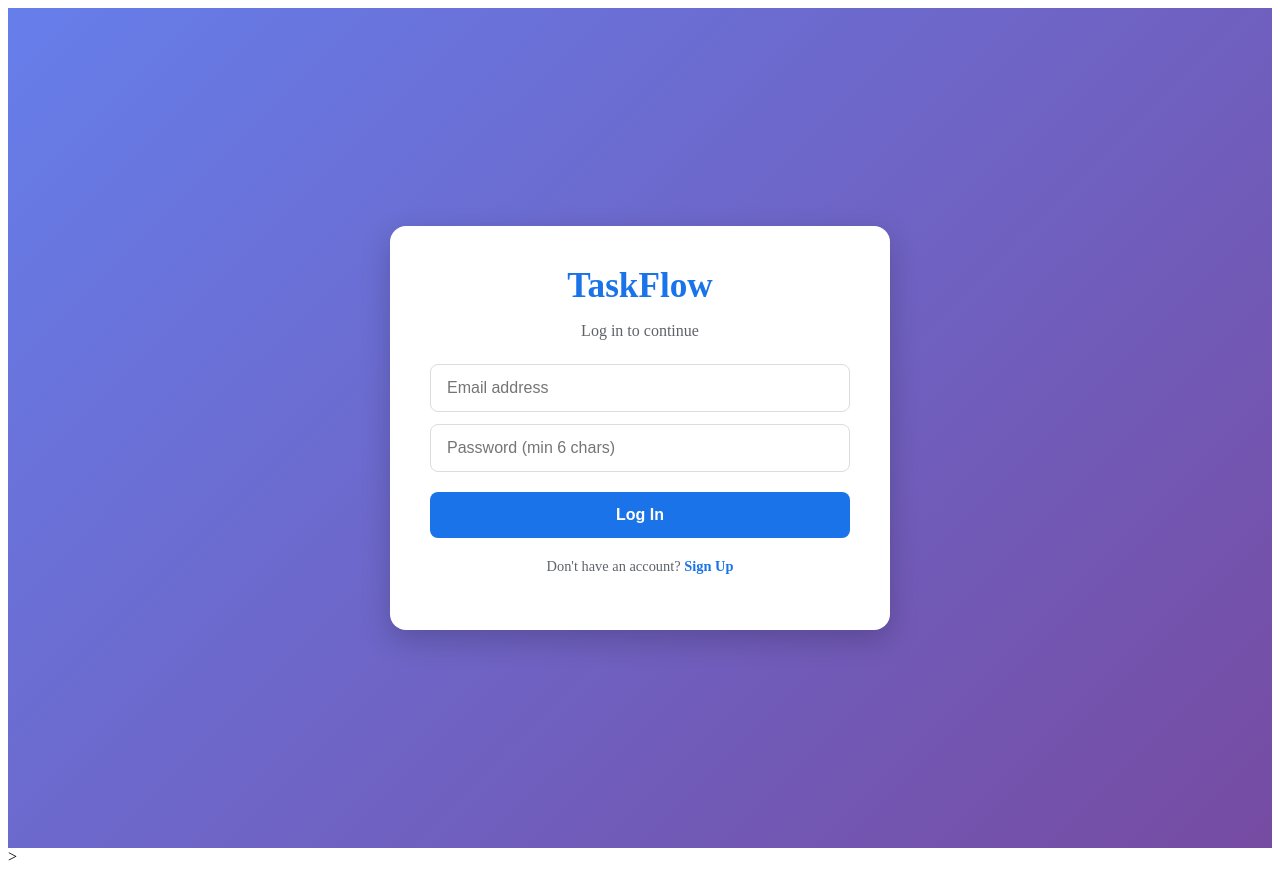
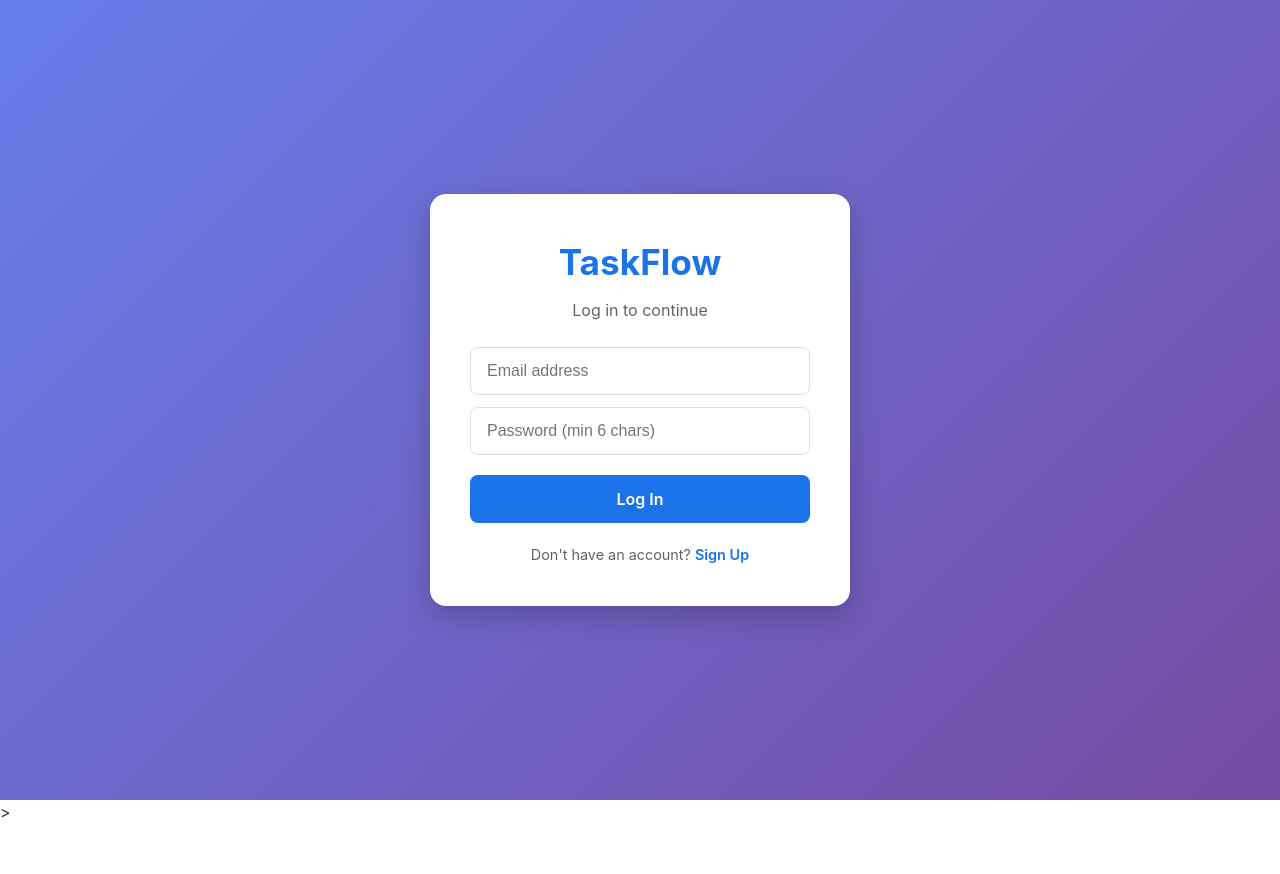
Before and after one commit to REJAOL/TaskFlow-taskManager, a Vue app: page /login in a window 1280 px wide. After the commit the page ends 826 px from the top, so only its background shows below. Built offline with nearby package versions, Linux system fonts and the light colour scheme; no server answers.

Commit message:
environment variable added, main.js updated

```diff
--- /dev/null
+++ b/src/assets/main.css
@@ -0,0 +1,28 @@
+/* src/assets/main.css */
+* {
+  margin: 0;
+  padding: 0;
+  box-sizing: border-box;
+}
+
+body {
+  font-family: -apple-system, BlinkMacSystemFont, 'Segoe UI', Roboto, sans-serif;
+  line-height: 1.6;
+  color: #333;
+  background-color: #fff;
+}
+
+#app {
+  max-width: 100%;
+  margin: 0 auto;
+}
+
+button {
+  font-family: inherit;
+  cursor: pointer;
+}
+
+a {
+  color: inherit;
+  text-decoration: none;
+}
--- a/src/main.js
+++ b/src/main.js
@@ -2,6 +2,7 @@
 import { createPinia } from 'pinia'
 import App from './App.vue'
 import router from './router'
+import './assets/main.css'
 
 const app = createApp(App)
 
```
